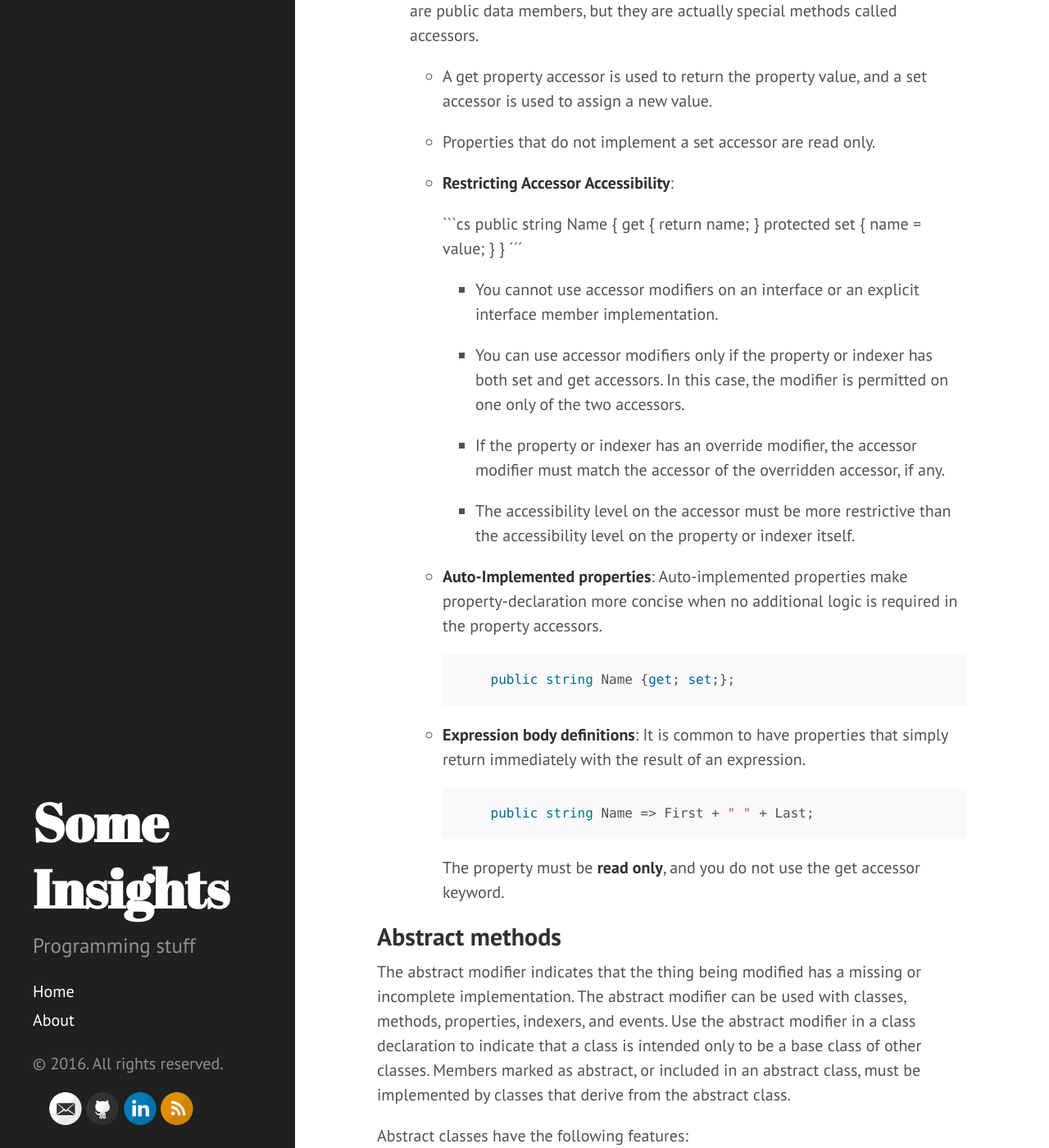
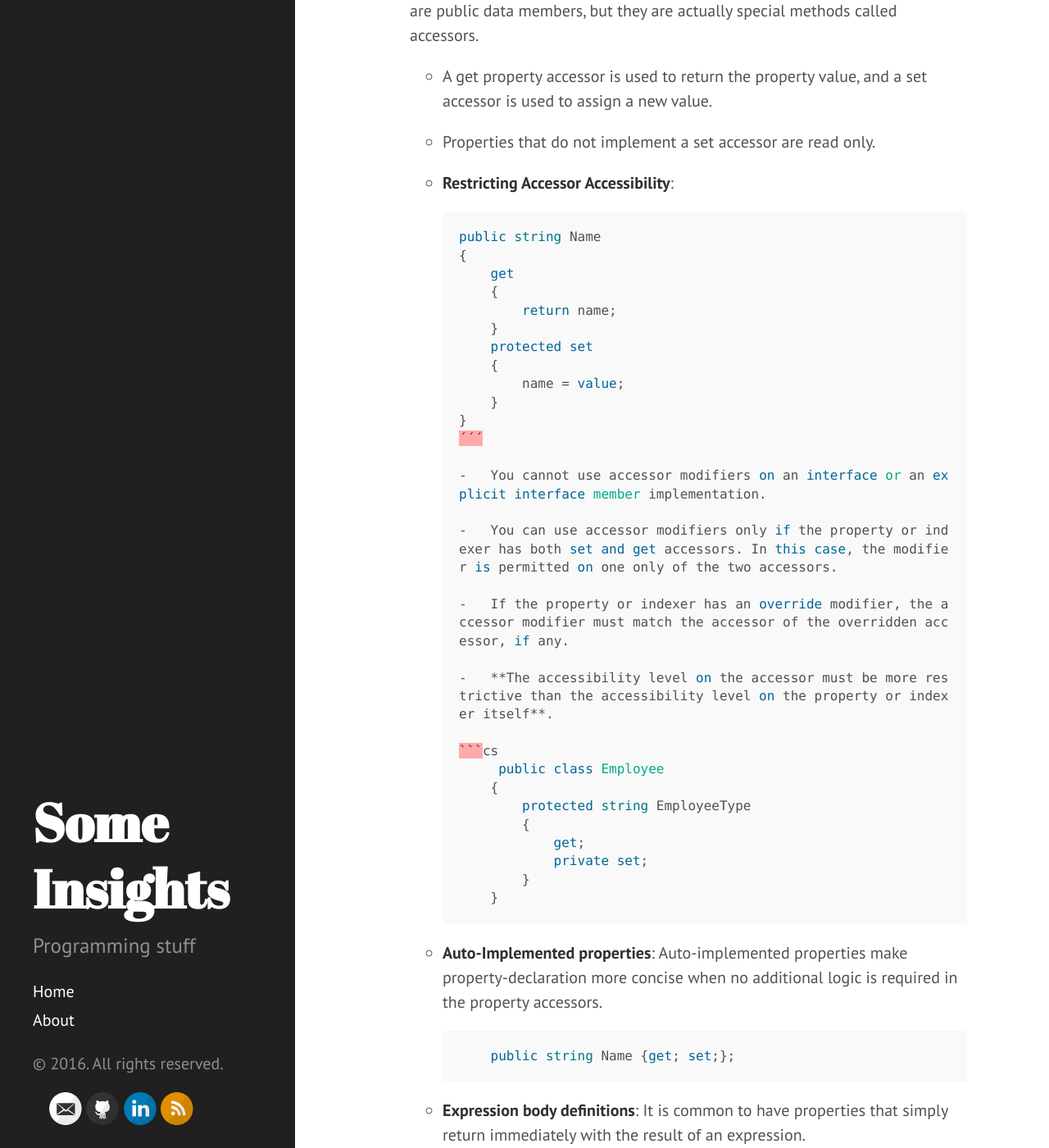
Before and after one commit to javiermolinar/javiermolinar.github.io, a Jekyll site: the page built from _posts/2016-08-29-Exam-40-783-Type-system.md, in a window 1280 px wide and 1400 px high, scrolled down 3868 px. Shown: the whole window at 82% size. Built offline with Jekyll 4.4.1, drawn with Linux system fonts in a browser that asks for light colours; comment, search, counter and statistics services are not loaded; some of the changed text lies outside the part shown.

Commit message:
type system and codeDom

````diff
--- a/_posts/2016-08-29-Exam-40-783-Type-system.md
+++ b/_posts/2016-08-29-Exam-40-783-Type-system.md
@@ -145,7 +145,18 @@ enum Days2
 
         -   If the property or indexer has an override modifier, the accessor modifier must match the accessor of the overridden accessor, if any.
 
-        -   The accessibility level on the accessor must be more restrictive than the accessibility level on the property or indexer itself.
+        -   **The accessibility level on the accessor must be more restrictive than the accessibility level on the property or indexer itself**.
+
+        ```cs
+             public class Employee
+            {
+                protected string EmployeeType
+                {
+                    get;
+                    private set;
+                }
+            }
+        ```
 
     -   **Auto-Implemented properties**: Auto-implemented properties make property-declaration more concise when no additional logic is required in the property accessors.
 
````
Also changed, not shown: _posts/2016-09-02-Exam-40-783-CodeDOM.md (added, +39 -0 lines).
